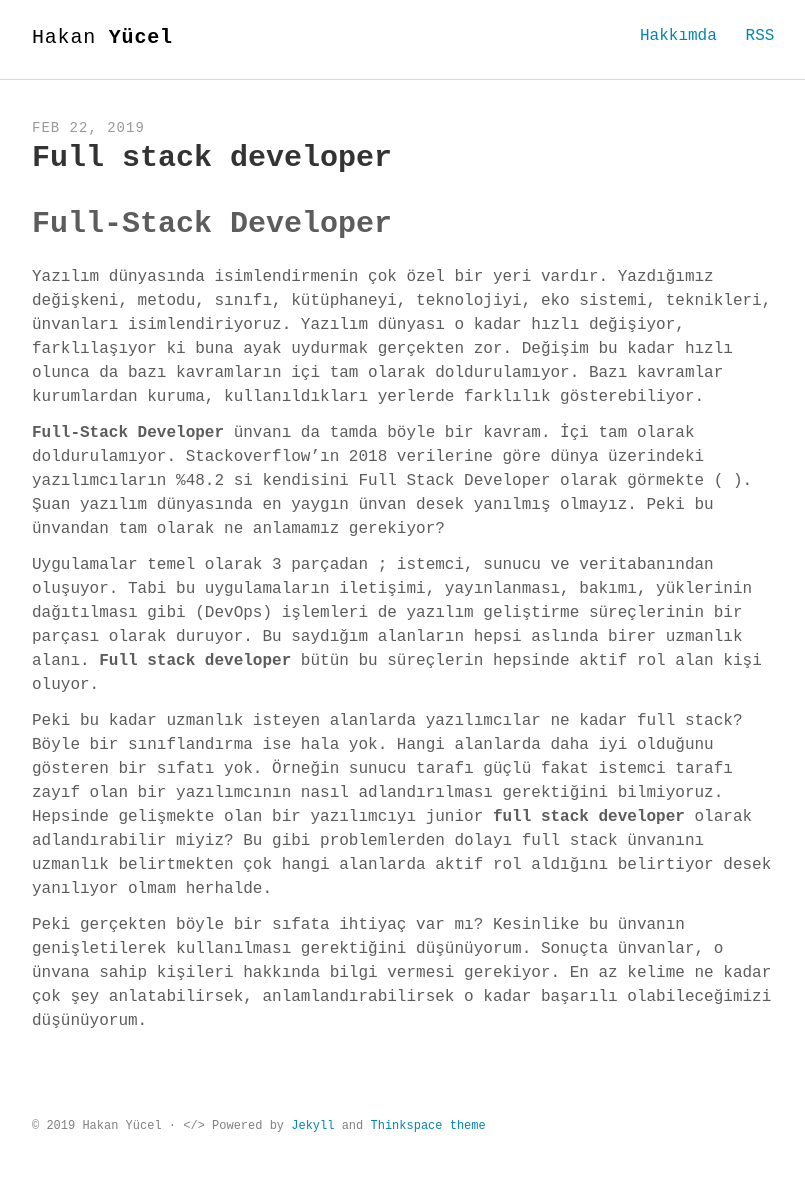
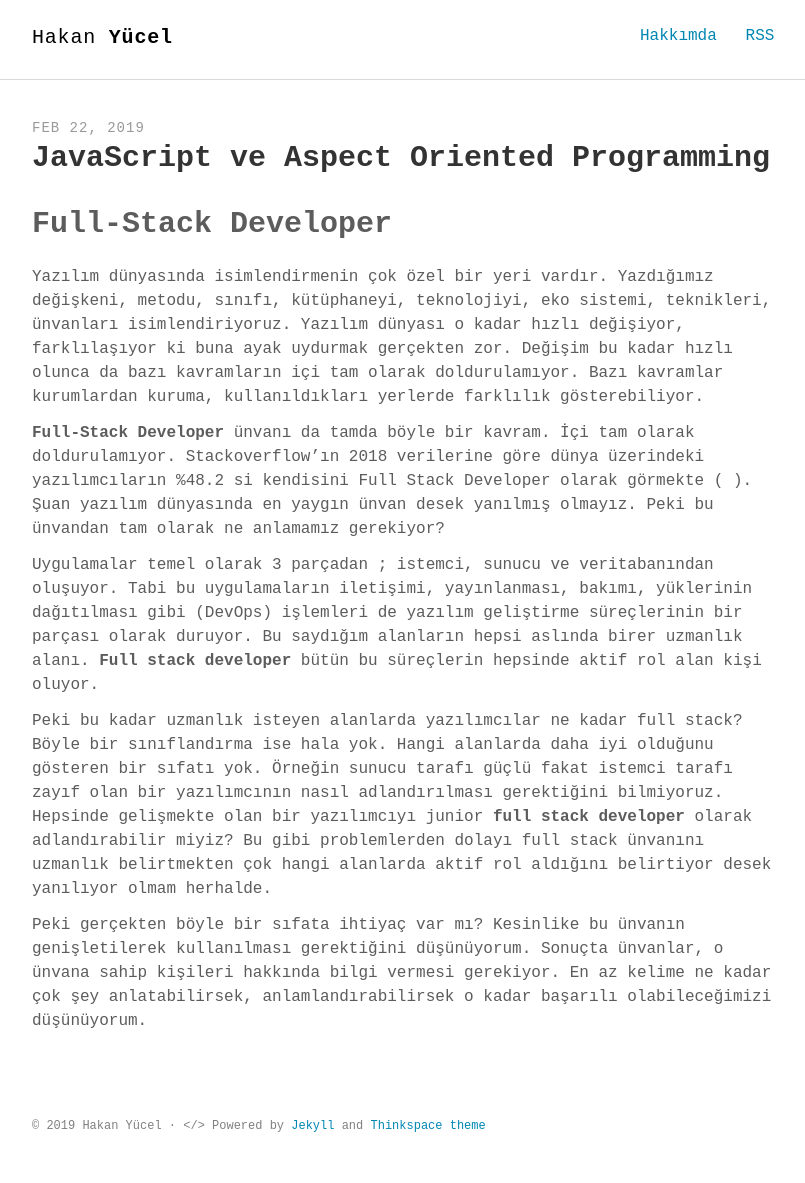
Before and after one commit to hknyuc/myblog, a Jekyll site: the page built from _posts/2019-02-22-Full Stack Developer.md, in a window 1280 px wide. Shown: the whole page, without its empty margins (232-1037 px from the left). Built offline with Jekyll 4.4.1, drawn with Linux system fonts in a browser that asks for light colours; some web fonts are replaced; our own code applies the rules of GitHub Pages for plain Markdown files.

Commit message:
full stack developer

```diff
--- a/_posts/2019-02-22-Full Stack Developer.md
+++ b/_posts/2019-02-22-Full Stack Developer.md
@@ -1,3 +1,10 @@
+---
+layout: post
+title: "JavaScript ve Aspect Oriented Programming"
+comments: true
+description: "Full Stack Develıper"
+keywords: "developer full stack junior"
+---
 # Full-Stack Developer
 
 Yazılım dünyasında isimlendirmenin çok özel bir yeri vardır. Yazdığımız değişkeni, metodu, sınıfı, kütüphaneyi, teknolojiyi, eko sistemi, teknikleri, ünvanları isimlendiriyoruz. Yazılım dünyası o kadar hızlı değişiyor, farklılaşıyor ki buna ayak uydurmak gerçekten zor. Değişim bu kadar hızlı olunca da bazı kavramların içi tam olarak doldurulamıyor. Bazı kavramlar kurumlardan kuruma, kullanıldıkları yerlerde farklılık gösterebiliyor.
```
